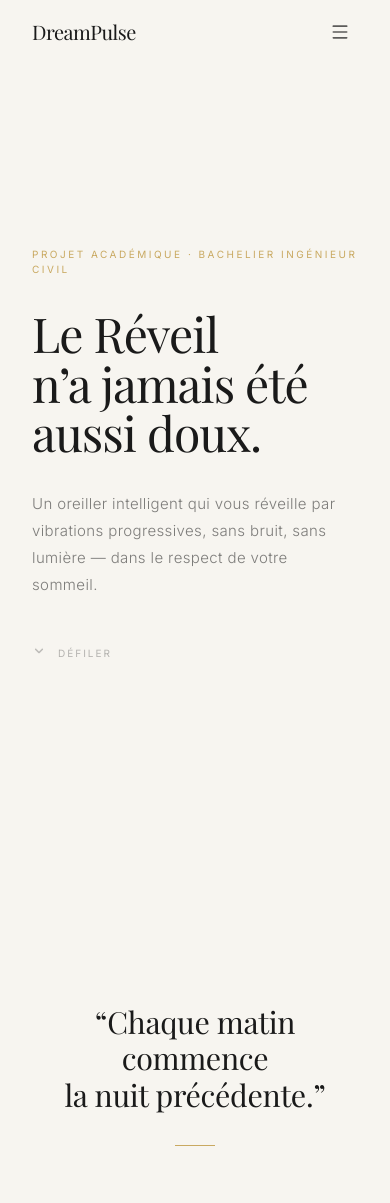
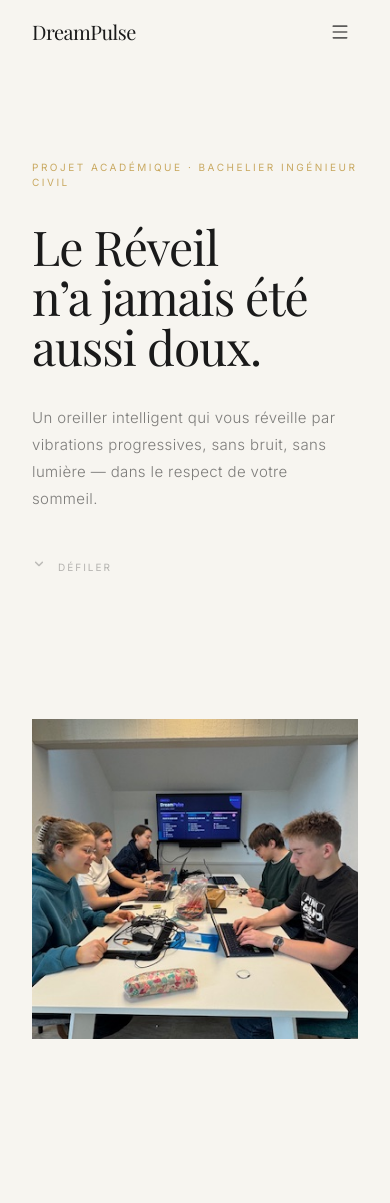
Before and after one commit to noah-ltrt/dreampulse, a Next.js app: page / in a window 390 px wide. Shown: the top 1203 px of the page. Built offline with nearby package versions, Linux system fonts and the light colour scheme.

Commit message:
image visible sur mobile

```diff
--- a/app/page.tsx
+++ b/app/page.tsx
@@ -111,12 +111,12 @@ export default function Home() {
               initial={{ opacity: 0, x: 40 }}
               animate={{ opacity: 1, x: 0 }}
               transition={{ duration: 1, delay: 0.5, ease: [0.22, 1, 0.36, 1] }}
-              className="hidden md:block"
+              className="w-full md:w-auto"
             >
               <SiteImage
                 src="/image/photogroupe.jpeg"
                 alt="Photo produit DreamPulse"
-                className="w-[340px] h-[460px]"
+                className="w-full h-[320px] md:w-[340px] md:h-[460px]"
                 label="Photo produit 3:4"
               />
             </motion.div>
```
